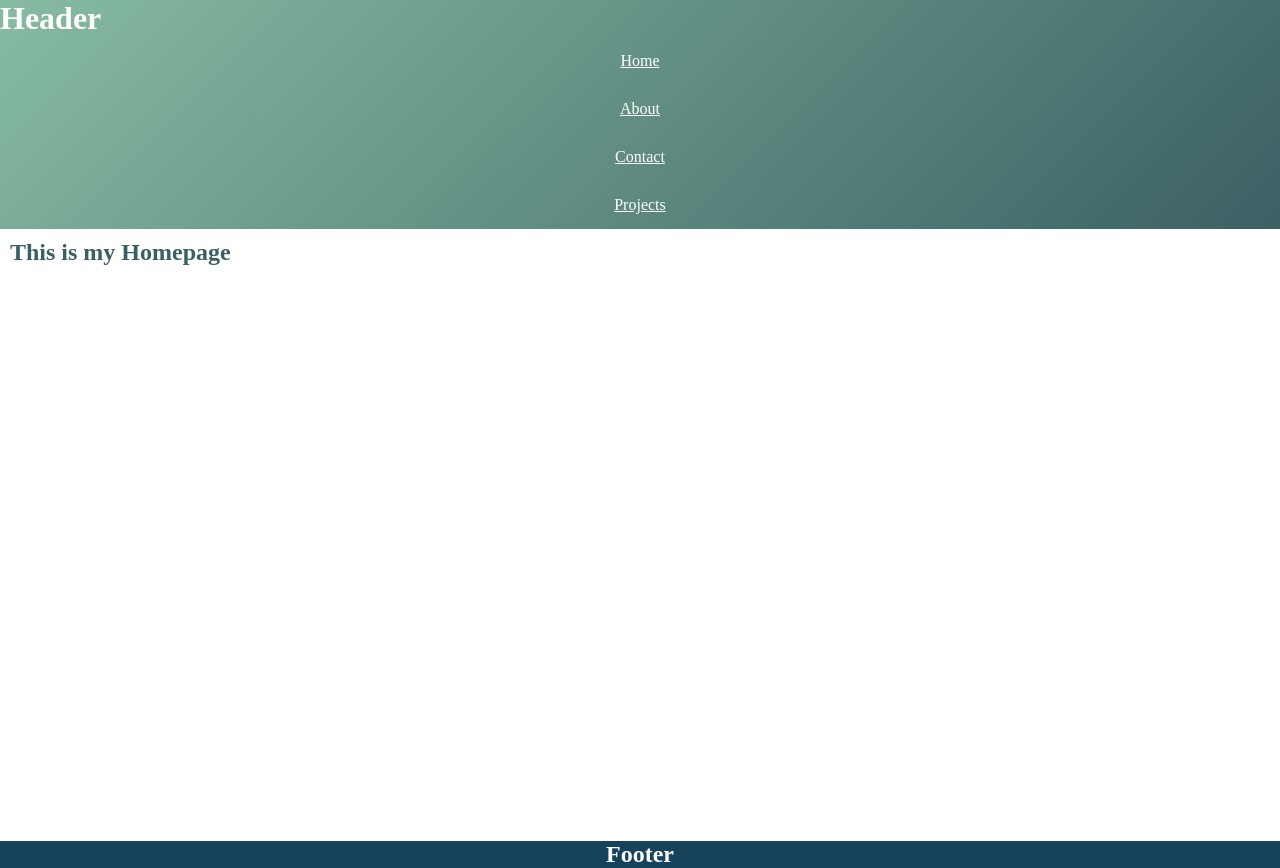
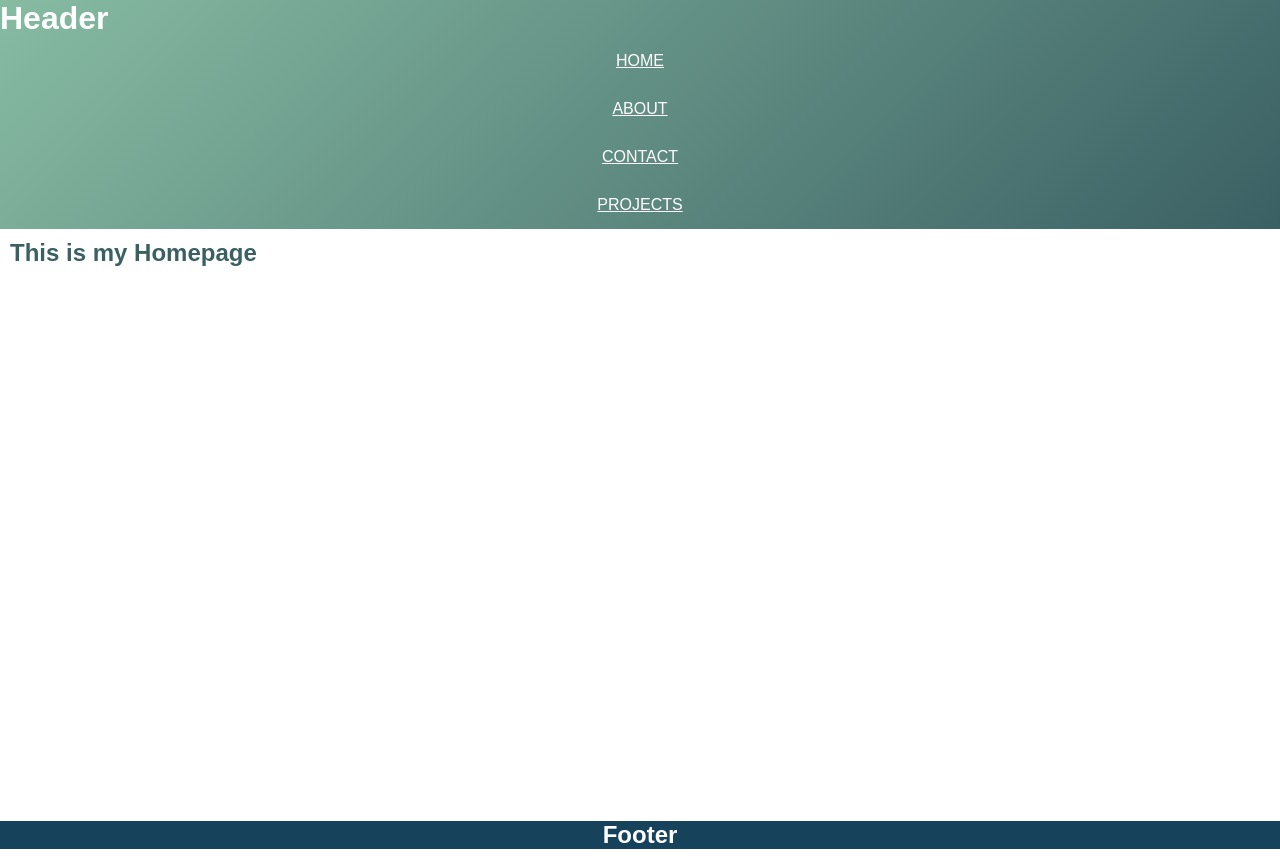
Before and after one commit to NikitaWB/nikita_buyondo_ip2_fe20, a React (Create React App) app: page / in a window 1280 px wide. Built offline with nearby package versions, Linux system fonts and the light colour scheme.

Commit message:
Added a Google Font and a profile pic to img

```diff
--- a/src/Components/Header/Navigation/index.js
+++ b/src/Components/Header/Navigation/index.js
@@ -11,6 +11,8 @@
 const StyledLi = styled.li`
     margin: 15px;
     padding: 10 px;
+    font-family:  'Yusei Magic', sans-serif;
+    text-transform: uppercase;
 
     a:link, a:visited {
             color: white;
--- a/src/GlobalStyle.js
+++ b/src/GlobalStyle.js
@@ -1,10 +1,15 @@
 import { createGlobalStyle } from "styled-components"
 
+
+
 const GlobalStyle = createGlobalStyle`
+@import url('https://fonts.googleapis.com/css2?family=Open+Sans&family=Yusei+Magic&display=swap');
   *{
     margin: 0;
     padding: 0;
-    box-sizeing: border-box;
+    box-sizing: border-box;
+
+
 
 /* CSS HEX */
 --tea-green: #c9e4caff;
@@ -20,6 +25,12 @@
 --indigo-dye: #16425bff;
 --dark-sky-blue: #81c3d7ff;
   }
+  h1, h2, h3{
+      font-family: 'Yusei Magic', sans-serif;
+    }
+    p{
+      font-family: 'Open Sans', sans-serif;
+    }
 `
 
 export default GlobalStyle
```
Also changed, not shown: src/img/profil_img.jpg (added).
